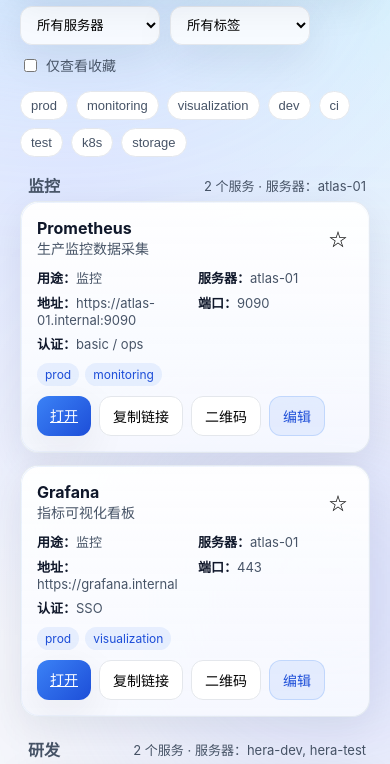
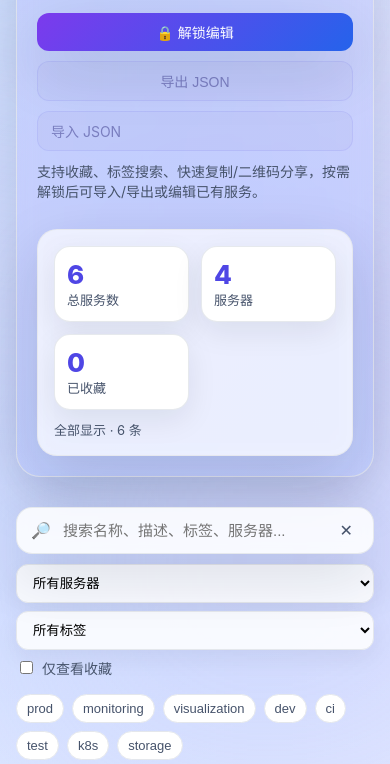
Before and after one commit to kaylonidziedzic/homepage, a plain HTML site: page index.html in a window 390 px wide. Shown: the part 230-994 px from the top of the page. Drawn offline with Linux system fonts and the light colour scheme.

Commit message:
Refine layout and responsiveness

```diff
--- a/app.js
+++ b/app.js
@@ -36,6 +36,10 @@
   formTitle: document.getElementById("formTitle"),
   formSubtitle: document.getElementById("formSubtitle"),
   toast: document.getElementById("toast"),
+  statServices: document.getElementById("statServices"),
+  statServers: document.getElementById("statServers"),
+  statFavorites: document.getElementById("statFavorites"),
+  statFilters: document.getElementById("statFilters"),
 };
 
 document.addEventListener("DOMContentLoaded", () => {
@@ -186,6 +190,7 @@
     .join("") || `<div class="empty">没有匹配的服务</div>`;
 
   bindCardActions();
+  updateStats(filtered.length);
 }
 
 function renderGroup(purpose, items) {
@@ -449,6 +454,27 @@
   setTimeout(() => elements.toast.classList.remove("show"), 2000);
 }
 
+function updateStats(filteredCount) {
+  const totalServices = services.length;
+  const totalServers = new Set(servers.map((s) => s.name)).size;
+  const favoriteCount = state.favorites.size;
+  elements.statServices.textContent = totalServices;
+  elements.statServers.textContent = totalServers;
+  elements.statFavorites.textContent = favoriteCount;
+
+  const activeFilters = [];
+  if (state.search) activeFilters.push(`搜索: ${state.search}`);
+  if (state.tag) activeFilters.push(`标签: ${state.tag}`);
+  if (state.server) activeFilters.push(`服务器: ${state.server}`);
+  if (state.favoritesOnly) activeFilters.push("仅收藏");
+
+  if (activeFilters.length === 0) {
+    elements.statFilters.textContent = `全部显示 · ${filteredCount} 条`;
+  } else {
+    elements.statFilters.textContent = `${filteredCount} 条 · ${activeFilters.join(" · ")}`;
+  }
+}
+
 async function sha256(message) {
   const msgBuffer = new TextEncoder().encode(message);
   const hashBuffer = await crypto.subtle.digest("SHA-256", msgBuffer);
--- a/index.html
+++ b/index.html
@@ -10,18 +10,37 @@
   <div class="bg-glow glow-1"></div>
   <div class="bg-glow glow-2"></div>
   <div class="page">
-    <header class="topbar">
-      <div class="branding">
+    <header class="hero">
+      <div class="hero-left">
+        <p class="eyebrow">仪表首页 / Homeboard</p>
         <div class="title">服务导航主页</div>
-        <div class="subtitle">集中浏览服务器与服务，快速打开、复制或分享</div>
+        <div class="subtitle">集中浏览服务器与服务，快速打开、复制或分享，既能在桌面宽屏美观展示，也能在 iOS/Android 上顺滑使用。</div>
+        <div class="hero-actions">
+          <button id="unlockButton" class="btn primary">🔒 解锁编辑</button>
+          <button id="exportButton" class="btn ghost" disabled>导出 JSON</button>
+          <label class="btn ghost file-label" for="importInput" aria-disabled="true">
+            导入 JSON
+            <input type="file" id="importInput" accept="application/json" disabled />
+          </label>
+        </div>
+        <div class="hero-note">支持收藏、标签搜索、快速复制/二维码分享，按需解锁后可导入/导出或编辑已有服务。</div>
       </div>
-      <div class="top-actions">
-        <button id="unlockButton" class="btn secondary">🔒 解锁编辑</button>
-        <button id="exportButton" class="btn secondary" disabled>导出 JSON</button>
-        <label class="btn secondary file-label" for="importInput" aria-disabled="true">
-          导入 JSON
-          <input type="file" id="importInput" accept="application/json" disabled />
-        </label>
+      <div class="hero-right">
+        <div class="stat-grid">
+          <div class="stat-card">
+            <div class="stat-value" id="statServices">0</div>
+            <div class="stat-label">总服务数</div>
+          </div>
+          <div class="stat-card">
+            <div class="stat-value" id="statServers">0</div>
+            <div class="stat-label">服务器</div>
+          </div>
+          <div class="stat-card">
+            <div class="stat-value" id="statFavorites">0</div>
+            <div class="stat-label">已收藏</div>
+          </div>
+        </div>
+        <div class="stat-hint" id="statFilters">全部显示中</div>
       </div>
     </header>
 
--- a/styles.css
+++ b/styles.css
@@ -1,17 +1,20 @@
 :root {
   color-scheme: light;
-  --bg: radial-gradient(circle at 20% 20%, #e0e7ff 0, transparent 25%),
-    radial-gradient(circle at 80% 0%, #c7f0ff 0, transparent 30%),
-    #f6f7fb;
-  --card: #ffffff;
+  --bg: radial-gradient(circle at 15% 20%, rgba(80, 158, 255, 0.2) 0, transparent 25%),
+    radial-gradient(circle at 85% 15%, rgba(146, 112, 255, 0.2) 0, transparent 26%),
+    radial-gradient(circle at 40% 80%, rgba(99, 247, 228, 0.22) 0, transparent 28%),
+    #f6f8ff;
+  --card: rgba(255, 255, 255, 0.9);
   --text: #0f172a;
-  --muted: #475467;
+  --muted: #46536b;
   --border: #e4e7ec;
-  --accent: #3b82f6;
-  --accent-strong: #1d4ed8;
+  --accent: #4f46e5;
+  --accent-strong: #312e81;
   --success: #16a34a;
-  --shadow: 0 12px 40px rgba(15, 23, 42, 0.08);
-  --glass: rgba(255, 255, 255, 0.8);
+  --shadow: 0 20px 60px rgba(15, 23, 42, 0.14);
+  --glass: rgba(255, 255, 255, 0.75);
+  --gradient: linear-gradient(135deg, #7c3aed, #2563eb);
+  --gradient-soft: linear-gradient(135deg, rgba(124, 58, 237, 0.08), rgba(37, 99, 235, 0.08));
 }
 
 * {
@@ -23,66 +26,142 @@
   font-family: "Inter", "PingFang SC", system-ui, -apple-system, sans-serif;
   background: var(--bg);
   color: var(--text);
+  -webkit-font-smoothing: antialiased;
+  padding: env(safe-area-inset-top) env(safe-area-inset-right) env(safe-area-inset-bottom)
+    env(safe-area-inset-left);
+}
+
+button,
+select,
+input,
+label,
+.btn {
+  -webkit-tap-highlight-color: transparent;
 }
 
 .bg-glow {
   position: fixed;
-  width: 360px;
-  height: 360px;
-  filter: blur(120px);
-  opacity: 0.4;
+  width: 480px;
+  height: 480px;
+  filter: blur(160px);
+  opacity: 0.5;
   z-index: 0;
 }
 
 .glow-1 {
   background: #93c5fd;
-  top: -120px;
-  left: -120px;
+  top: -160px;
+  left: -160px;
 }
 
 .glow-2 {
-  background: #a5b4fc;
-  bottom: -160px;
+  background: #c7d2fe;
+  bottom: -180px;
   right: -120px;
 }
 
 .page {
-  max-width: 1200px;
+  max-width: 1320px;
   margin: 0 auto;
-  padding: 32px 20px 60px;
+  padding: 32px 24px 60px;
   position: relative;
   z-index: 1;
 }
 
-.topbar {
-  display: flex;
-  justify-content: space-between;
+.hero {
+  display: grid;
+  grid-template-columns: 2fr 1.2fr;
+  gap: 28px;
   align-items: center;
-  gap: 16px;
-  margin-bottom: 24px;
-  flex-wrap: wrap;
+  margin-bottom: 30px;
+  background: var(--gradient-soft);
+  border: 1px solid rgba(228, 231, 236, 0.8);
+  border-radius: 24px;
+  padding: 28px;
+  box-shadow: var(--shadow);
+  backdrop-filter: blur(10px);
 }
 
-.branding .title {
-  font-size: 24px;
-  font-weight: 700;
+.hero-left .title {
+  font-size: 30px;
+  font-weight: 800;
+  margin: 4px 0;
 }
 
-.branding .subtitle {
+.hero-left .subtitle {
   color: var(--muted);
-  margin-top: 4px;
+  line-height: 1.6;
 }
 
-.top-actions {
+.hero-left .hero-note {
+  color: var(--muted);
+  font-size: 14px;
+  margin-top: 10px;
+}
+
+.eyebrow {
+  display: inline-flex;
+  align-items: center;
+  gap: 6px;
+  font-size: 13px;
+  padding: 6px 10px;
+  border-radius: 999px;
+  background: rgba(79, 70, 229, 0.1);
+  color: var(--accent);
+  font-weight: 600;
+}
+
+.hero-actions {
   display: flex;
+  flex-wrap: wrap;
   gap: 10px;
-  align-items: center;
+  margin-top: 16px;
+}
+
+.hero-right {
+  background: rgba(255, 255, 255, 0.72);
+  border-radius: 20px;
+  border: 1px solid rgba(228, 231, 236, 0.8);
+  padding: 16px;
+  box-shadow: var(--shadow);
+  backdrop-filter: blur(12px);
+}
+
+.stat-grid {
+  display: grid;
+  grid-template-columns: repeat(auto-fit, minmax(140px, 1fr));
+  gap: 12px;
+}
+
+.stat-card {
+  background: #ffffff;
+  border-radius: 16px;
+  padding: 12px;
+  border: 1px solid rgba(228, 231, 236, 0.9);
+  box-shadow: 0 10px 30px rgba(15, 23, 42, 0.08);
+}
+
+.stat-value {
+  font-size: 26px;
+  font-weight: 800;
+  color: var(--accent);
+}
+
+.stat-label {
+  color: var(--muted);
+  font-size: 13px;
+}
+
+.stat-hint {
+  margin-top: 10px;
+  font-size: 13px;
+  color: var(--muted);
 }
 
 .controls {
   display: grid;
-  grid-template-columns: 1fr auto;
-  gap: 14px;
+  grid-template-columns: 1.2fr 0.8fr;
+  gap: 16px;
   margin-bottom: 16px;
 }
 
@@ -94,9 +173,9 @@
 }
 
 .search-group {
-  background: var(--glass);
+  background: rgba(255, 255, 255, 0.86);
   border: 1px solid rgba(228, 231, 236, 0.9);
-  border-radius: 14px;
+  border-radius: 16px;
   padding: 12px 14px;
   box-shadow: var(--shadow);
   backdrop-filter: blur(8px);
@@ -132,9 +211,9 @@
   padding: 10px 12px;
   border-radius: 12px;
   border: 1px solid var(--border);
-  background: var(--glass);
+  background: rgba(255, 255, 255, 0.85);
   min-width: 140px;
-  box-shadow: var(--shadow);
+  box-shadow: 0 8px 24px rgba(15, 23, 42, 0.06);
 }
 
 .toggle {
@@ -152,14 +231,21 @@
   cursor: pointer;
   font-size: 14px;
   background: var(--card);
-  transition: background 0.15s ease, transform 0.1s ease, box-shadow 0.15s ease;
+  transition: background 0.15s ease, transform 0.1s ease, box-shadow 0.15s ease,
+    color 0.15s ease;
 }
 
 .btn.primary {
-  background: linear-gradient(135deg, var(--accent), var(--accent-strong));
+  background: var(--gradient);
   color: #fff;
   border: none;
   box-shadow: var(--shadow);
+}
+
+.btn.ghost {
+  background: rgba(49, 46, 129, 0.06);
+  color: var(--accent-strong);
+  border-color: rgba(79, 70, 229, 0.2);
 }
 
 .btn.tertiary {
@@ -212,7 +298,7 @@
 }
 
 .chip.active {
-  background: rgba(59, 130, 246, 0.1);
+  background: rgba(79, 70, 229, 0.15);
   color: var(--accent-strong);
   border-color: var(--accent);
 }
@@ -241,12 +327,13 @@
 
 .cards {
   display: grid;
-  grid-template-columns: repeat(auto-fill, minmax(260px, 1fr));
-  gap: 12px;
+  grid-template-columns: repeat(auto-fill, minmax(280px, 1fr));
+  gap: 14px;
 }
 
 .card {
-  background: linear-gradient(180deg, rgba(255, 255, 255, 0.96), rgba(247, 249, 255, 0.9));
+  background: radial-gradient(circle at 20% 20%, rgba(124, 58, 237, 0.08), transparent 40%),
+    linear-gradient(180deg, rgba(255, 255, 255, 0.96), rgba(247, 249, 255, 0.94));
   border-radius: 18px;
   border: 1px solid rgba(226, 232, 240, 0.9);
   padding: 16px;
@@ -264,7 +351,7 @@
   inset: 0;
   border-radius: 18px;
   border: 1px solid transparent;
-  background: linear-gradient(135deg, rgba(59, 130, 246, 0.1), rgba(16, 24, 40, 0)) border-box;
+  background: linear-gradient(135deg, rgba(124, 58, 237, 0.16), rgba(16, 24, 40, 0)) border-box;
   mask: linear-gradient(#fff 0 0) padding-box, linear-gradient(#fff 0 0);
   mask-composite: exclude;
   pointer-events: none;
@@ -306,7 +393,7 @@
 }
 
 .card .tag {
-  background: rgba(59, 130, 246, 0.1);
+  background: rgba(79, 70, 229, 0.1);
   color: var(--accent-strong);
   padding: 4px 8px;
   border-radius: 999px;
@@ -432,18 +519,62 @@
   transform: translateY(0);
 }
 
-@media (max-width: 720px) {
+@media (max-width: 1024px) {
+  .hero {
+    grid-template-columns: 1fr;
+  }
+
   .controls {
     grid-template-columns: 1fr;
   }
+}
 
-  .topbar {
-    flex-direction: column;
-    align-items: flex-start;
+@media (max-width: 768px) {
+  .page {
+    padding: 20px 16px 40px;
   }
 
-  .top-actions {
-    width: 100%;
+  .hero {
+    padding: 20px;
+  }
+
+  .stat-grid {
+    grid-template-columns: repeat(auto-fit, minmax(120px, 1fr));
+  }
+
+  .cards {
+    grid-template-columns: repeat(auto-fill, minmax(240px, 1fr));
+  }
+
+  .control-group {
     flex-wrap: wrap;
   }
+
+  .control-group.filters {
+    gap: 8px;
+  }
 }
+
+@media (max-width: 560px) {
+  .hero-actions {
+    flex-direction: column;
+    align-items: stretch;
+  }
+
+  .btn,
+  .filters select {
+    width: 100%;
+  }
+
+  .controls {
+    gap: 10px;
+  }
+
+  .cards {
+    grid-template-columns: 1fr;
+  }
+
+  .card .actions {
+    flex-direction: column;
+  }
+}
```
